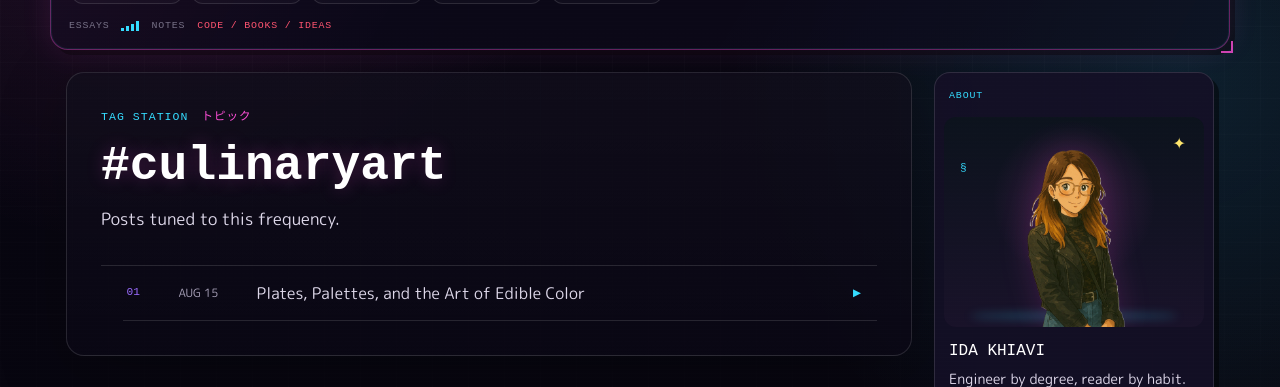
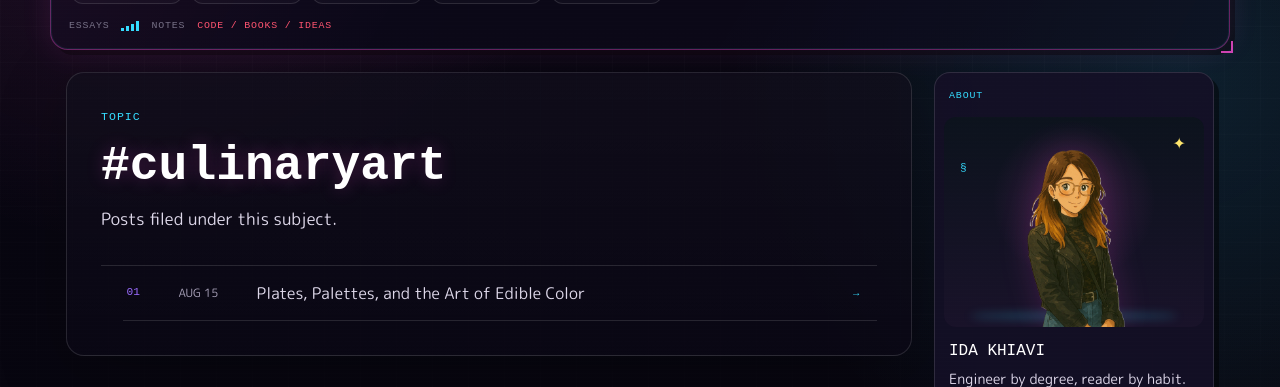
Before and after one commit to idakhiavi/idakhiavi.github.io, a Jekyll site: the page built from tag/culinaryart.md, in a window 1280 px wide and 1359 px high. Shown: the part 226-613 px from the top of the window. Built offline with Jekyll 4.4.1, drawn with Linux system fonts in a browser that asks for light colours; some web fonts are replaced.

Commit message:
Make topic pages editorial

```diff
--- a/_layouts/tag.html
+++ b/_layouts/tag.html
@@ -2,9 +2,9 @@
 layout: default
 ---
 <section class="page-intro">
-  <p class="eyebrow">TAG STATION <span lang="ja">トピック</span></p>
+  <p class="eyebrow">TOPIC</p>
   <h1>{{ page.title }}</h1>
-  <p>Posts tuned to this frequency.</p>
+  <p>Posts filed under this subject.</p>
 </section>
 
 {% assign tagged_posts = site.tags[page.tag] %}
@@ -15,10 +15,10 @@ layout: default
     <span class="archive-index" aria-hidden="true">{% if forloop.index < 10 %}0{% endif %}{{ forloop.index }}</span>
     <time datetime="{{ post.date | date_to_xmlschema }}">{{ post.date | date: '%b %d' }}</time>
     <a href="{{ post.url | relative_url }}">{{ post.title }}</a>
-    <span class="archive-play" aria-hidden="true">▶</span>
+    <span class="archive-play" aria-hidden="true">→</span>
   </li>
   {% endfor %}
 </ol>
 {% else %}
-<div class="empty-screen"><span aria-hidden="true">#</span><p>No tracks on this frequency yet. <a href="{{ '/tags/' | relative_url }}">Browse all tags.</a></p></div>
+<div class="empty-screen"><span aria-hidden="true">#</span><p>No posts under this topic yet. <a href="{{ '/tags/' | relative_url }}">Browse all topics.</a></p></div>
 {% endif %}
```
